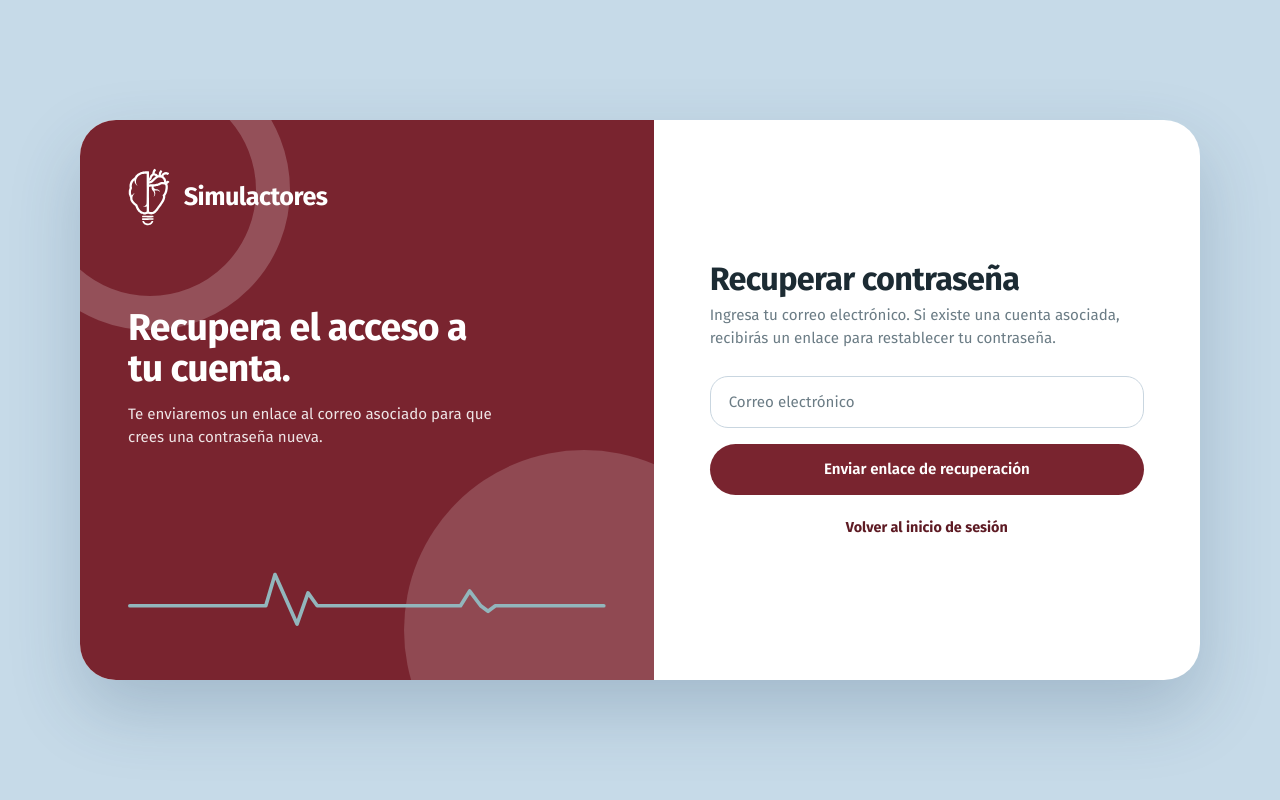
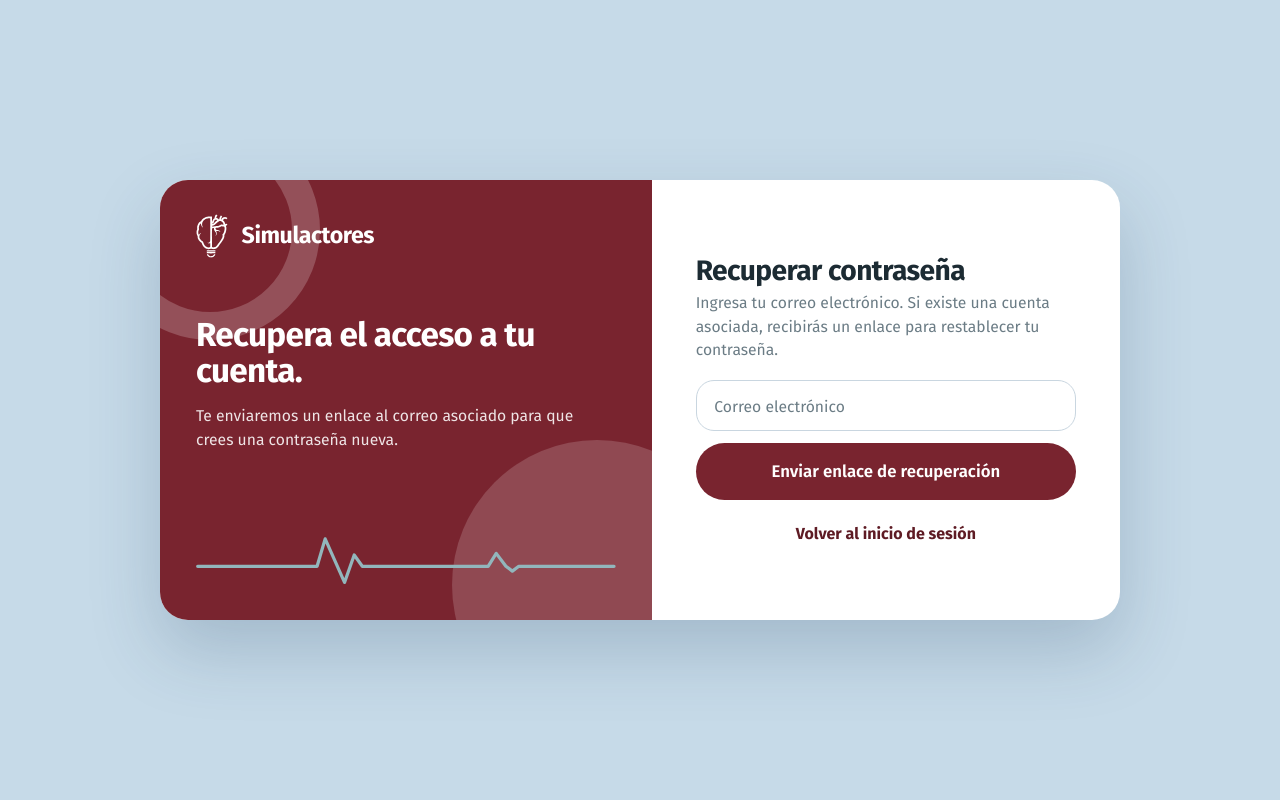
Before and after one commit to Emurillo26/SimGest, a Django app: page /recuperar-contrasena/ in a window 1280 px wide. Run offline with Django 5.2, Linux system fonts and the light colour scheme.

Commit message:
Marca Simulactores, logo, diseño compacto para laptop y formulario centrado

```diff
--- a/simulactores/static/simulactores/css/estilos.css
+++ b/simulactores/static/simulactores/css/estilos.css
@@ -1,5 +1,3 @@
-
-
 @import url('https://fonts.googleapis.com/css2?family=Fira+Sans:wght@400;500;600;700&display=swap');
 
 :root {
@@ -1310,6 +1308,16 @@ a.auth-boton {
 /* Formularios */
 .panel-formulario {
   max-width: 720px;
+  width: 100%;
+  margin-inline: auto;
+}
+
+/* Página de formulario: título, avisos y tarjeta alineados y centrados */
+.panel-contenido:has(> .panel-formulario) > .panel-encabezado,
+.panel-contenido:has(> .panel-formulario) > .alert {
+  width: 100%;
+  max-width: 720px;
+  margin-inline: auto;
 }
 
 .perfil-cabecera {
@@ -2040,7 +2048,10 @@ a.auth-boton {
 
 /* ---------- Pantallas de laptop: todo un poco más compacto ---------- */
 @media (max-width: 1440px) {
-  html { font-size: 90%; }
+  /* Solo las pantallas internas (las de acceso ya tienen su propio ajuste) */
+  body:not(.auth-body) { zoom: 0.85; }
+  /* El zoom también achica las unidades vh: se compensa para llenar la ventana */
+  body:not(.auth-body) .sidebar { height: calc(100vh / 0.85); }
 }
 
 @media (max-height: 700px) {
@@ -2062,3 +2073,24 @@ a.auth-boton {
 .panel-numero.num-pe { color: #B26A00; }
 .panel-numero.num-rv { color: #2F6F9A; }
 .panel-numero.num-ok { color: #2E7D5B; }
+
+
+/* ---------- Pantallas de acceso en laptop: más compactas ---------- */
+@media (max-width: 1440px), (max-height: 760px) {
+  .auth-fondo { padding: 16px; }
+  .auth-card { max-width: 960px; border-radius: 28px; }
+  .auth-panel { min-height: 440px; padding: 34px 36px 110px; }
+  .auth-panel > .auth-ecg { left: 36px; width: calc(100% - 72px); bottom: 34px; }
+  .auth-panel::before { width: 220px; height: 220px; border-width: 28px; top: -60px; left: -60px; }
+  .auth-panel::after { width: 290px; height: 290px; right: -90px; bottom: -110px; }
+  .auth-logo { height: 44px; }
+  .auth-marca { font-size: 1.45rem; }
+  .auth-texto h1 { font-size: clamp(1.6rem, 2.6vw, 2.1rem); }
+  .auth-texto p { font-size: 0.98rem; }
+  .auth-lado { padding: 30px 44px; }
+  .auth-titulo { font-size: clamp(1.5rem, 2.2vw, 1.9rem); }
+  .auth-sub { margin-bottom: 18px; font-size: 0.98rem; }
+  .auth-card .form-floating { margin-bottom: 12px; }
+  .auth-card .form-floating > .form-control { height: 3.2rem; min-height: 3.2rem; padding: 1.4rem 1.1rem 0.4rem; font-size: 0.98rem; }
+  .auth-card .form-floating > label { padding: 0.85rem 1.1rem; font-size: 0.98rem; }
+}
```
